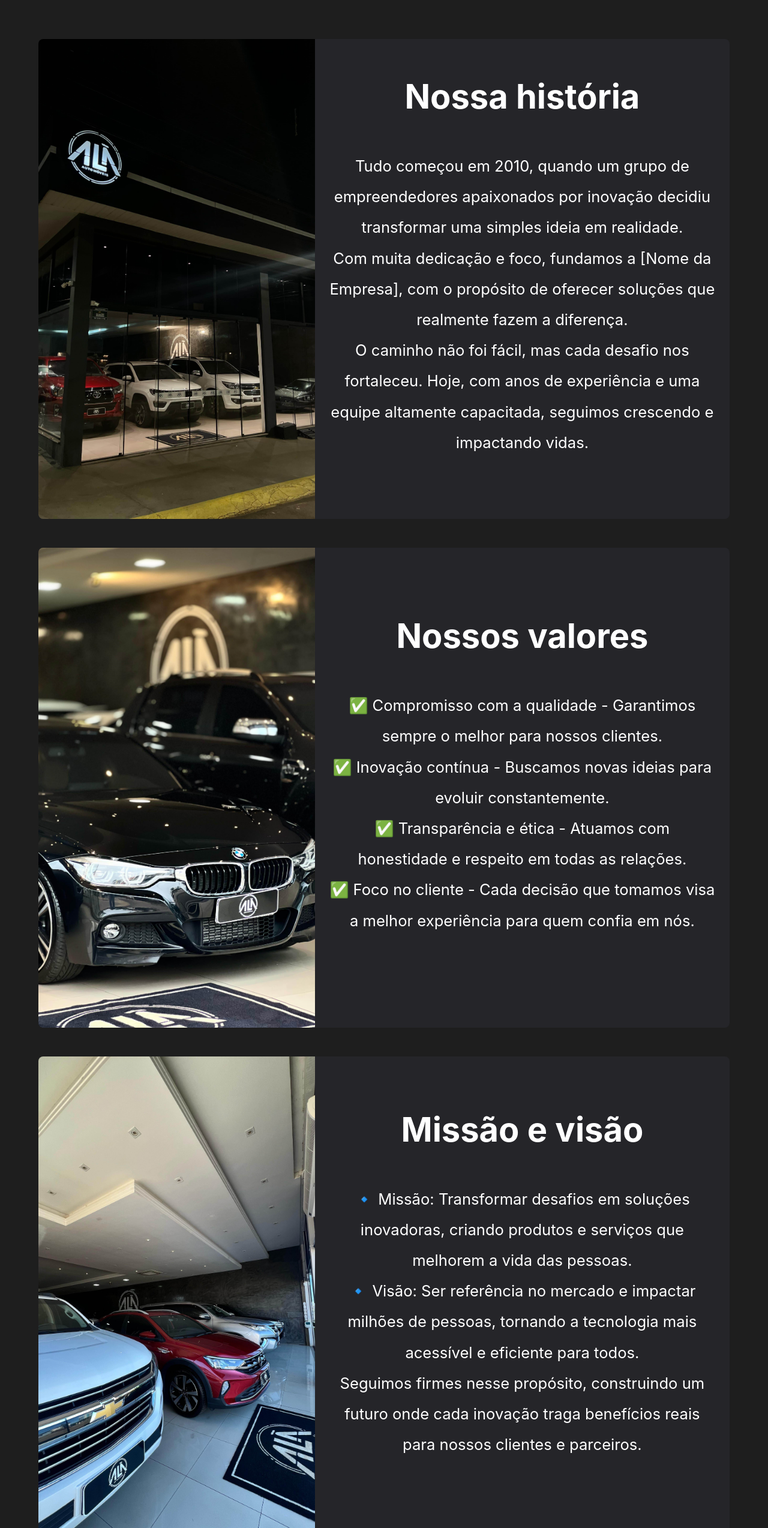
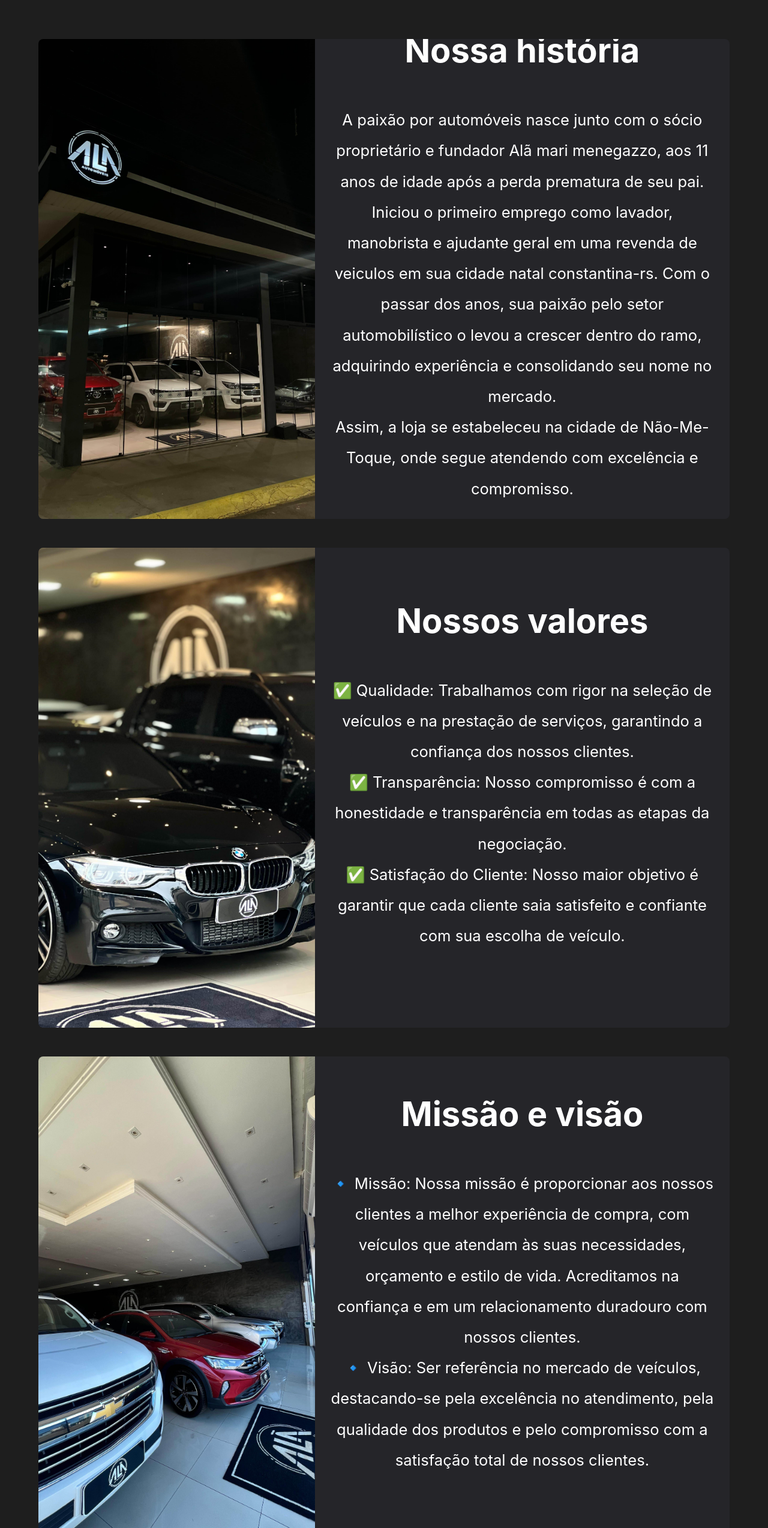
Before and after one commit to GabrielCruz187/site_loja_de_carro, a Next.js app in the folder front-end/: page /sobre in a window 1280 px wide. Shown: the part 253-2800 px from the top of the page at 60% size. Built offline with nearby package versions, Linux system fonts and the light colour scheme.

Commit message:
últimos ajustes do front

```diff
--- a/front-end/src/components/Banner.tsx
+++ b/front-end/src/components/Banner.tsx
@@ -6,8 +6,8 @@ import '../styles/Banner.css';
 
 const Banner = () => {
   const images = [
-    '/baner.webp', // Substitua com os caminhos das imagens
-    '/baner2.png',
+    '/banner-loja.png', // Substitua com os caminhos das imagens
+
 
   ];
 
--- a/front-end/src/pages/contato.tsx
+++ b/front-end/src/pages/contato.tsx
@@ -6,6 +6,7 @@ import { MapPin, Building, Mail, Phone } from "lucide-react";
 
 const Contato = () => {
   useEffect(() => {
+    document.title = "Contato - Alã Automóveis"
     const elements = document.querySelectorAll('.info-contato, .map-container, .social-icons, .pagina-title, .info-title, .redes-title');
 
     const observer = new IntersectionObserver((entries) => {
--- a/front-end/src/pages/estoque.tsx
+++ b/front-end/src/pages/estoque.tsx
@@ -29,6 +29,7 @@ export default function Estoque() {
 
   // Hook para monitorar a largura da tela e alterar o número de carros por página
   useEffect(() => {
+    document.title = "Estoque - Alã Automóveis";
     const updateCarrosPorPagina = () => {
       if (window.innerWidth <= 440) {
         setCarrosPorPagina(8); // 8 carros por página para telas <= 440px
--- a/front-end/src/pages/sobre.tsx
+++ b/front-end/src/pages/sobre.tsx
@@ -5,6 +5,7 @@ import Footer from "@/components/Footer";
 
 const Sobre = () => {
   useEffect(() => {
+    document.title = "Sobre Nós - Alã Automóveis";
     const elements = document.querySelectorAll('.titulo, .historia-container, .historia-container2');
 
     const observer = new IntersectionObserver((entries) => {
@@ -35,12 +36,11 @@ const Sobre = () => {
         <div className="historia-content">
           <h2><strong>Nossa história</strong></h2>
           <p>
-            Tudo começou em 2010, quando um grupo de empreendedores apaixonados por inovação decidiu transformar uma simples ideia em realidade.
+            A paixão por automóveis nasce junto com o sócio proprietário e fundador Alã mari menegazzo, aos 11 anos de idade após a perda prematura de seu pai.
             <br></br>
-            Com muita dedicação e foco, fundamos a [Nome da Empresa], com o propósito de oferecer soluções que realmente fazem a diferença.
+            Iniciou o primeiro emprego como lavador, manobrista e ajudante geral em uma revenda de veiculos em sua cidade natal constantina-rs. Com o passar dos anos, sua paixão pelo setor automobilístico o levou a crescer dentro do ramo, adquirindo experiência e consolidando seu nome no mercado.
             <br></br>
-            O caminho não foi fácil, mas cada desafio nos fortaleceu. Hoje, com anos de experiência e uma equipe altamente capacitada,
-            seguimos crescendo e impactando vidas.
+            Assim, a loja se estabeleceu na cidade de Não-Me-Toque, onde segue atendendo com excelência e compromisso.
           </p>
         </div>
       </div>
@@ -50,13 +50,12 @@ const Sobre = () => {
         <div className="historia-content">
           <h2><strong>Nossos valores</strong></h2>
           <p>
-            ✅ Compromisso com a qualidade - Garantimos sempre o melhor para nossos clientes.
+            ✅ Qualidade: Trabalhamos com rigor na seleção de veículos e na prestação de serviços, garantindo a confiança dos nossos clientes.
             <br></br>
-            ✅ Inovação contínua - Buscamos novas ideias para evoluir constantemente.
+            ✅ Transparência: Nosso compromisso é com a honestidade e transparência em todas as etapas da negociação.
             <br></br>
-            ✅ Transparência e ética - Atuamos com honestidade e respeito em todas as relações.
-            <br></br>
-            ✅ Foco no cliente - Cada decisão que tomamos visa a melhor experiência para quem confia em nós.
+            ✅ Satisfação do Cliente: Nosso maior objetivo é garantir que cada cliente saia satisfeito e confiante com sua escolha de veículo.
+
           </p>
         </div>
       </div>
@@ -66,11 +65,10 @@ const Sobre = () => {
         <div className="historia-content">
           <h2><strong>Missão e visão</strong></h2>
           <p>
-            🔹 Missão: Transformar desafios em soluções inovadoras, criando produtos e serviços que melhorem a vida das pessoas.
+            🔹 Missão: Nossa missão é proporcionar aos nossos clientes a melhor experiência de compra, com veículos que atendam às suas necessidades, orçamento e estilo de vida. Acreditamos na confiança e em um relacionamento duradouro com nossos clientes.
             <br></br>
-            🔹 Visão: Ser referência no mercado e impactar milhões de pessoas, tornando a tecnologia mais acessível e eficiente para todos.
-            <br></br>
-            Seguimos firmes nesse propósito, construindo um futuro onde cada inovação traga benefícios reais para nossos clientes e parceiros.
+            🔹 Visão: Ser referência no mercado de veículos, destacando-se pela excelência no atendimento, pela qualidade dos produtos e pelo compromisso com a satisfação total de nossos clientes.
+
           </p>
         </div>
       </div>
```
Also changed, not shown: front-end/src/styles/Card.css (+18 -0 lines), front-end/public/banner-loja.png (added), front-end/src/styles/veiculos-destaque.css (line endings or trailing spaces).
